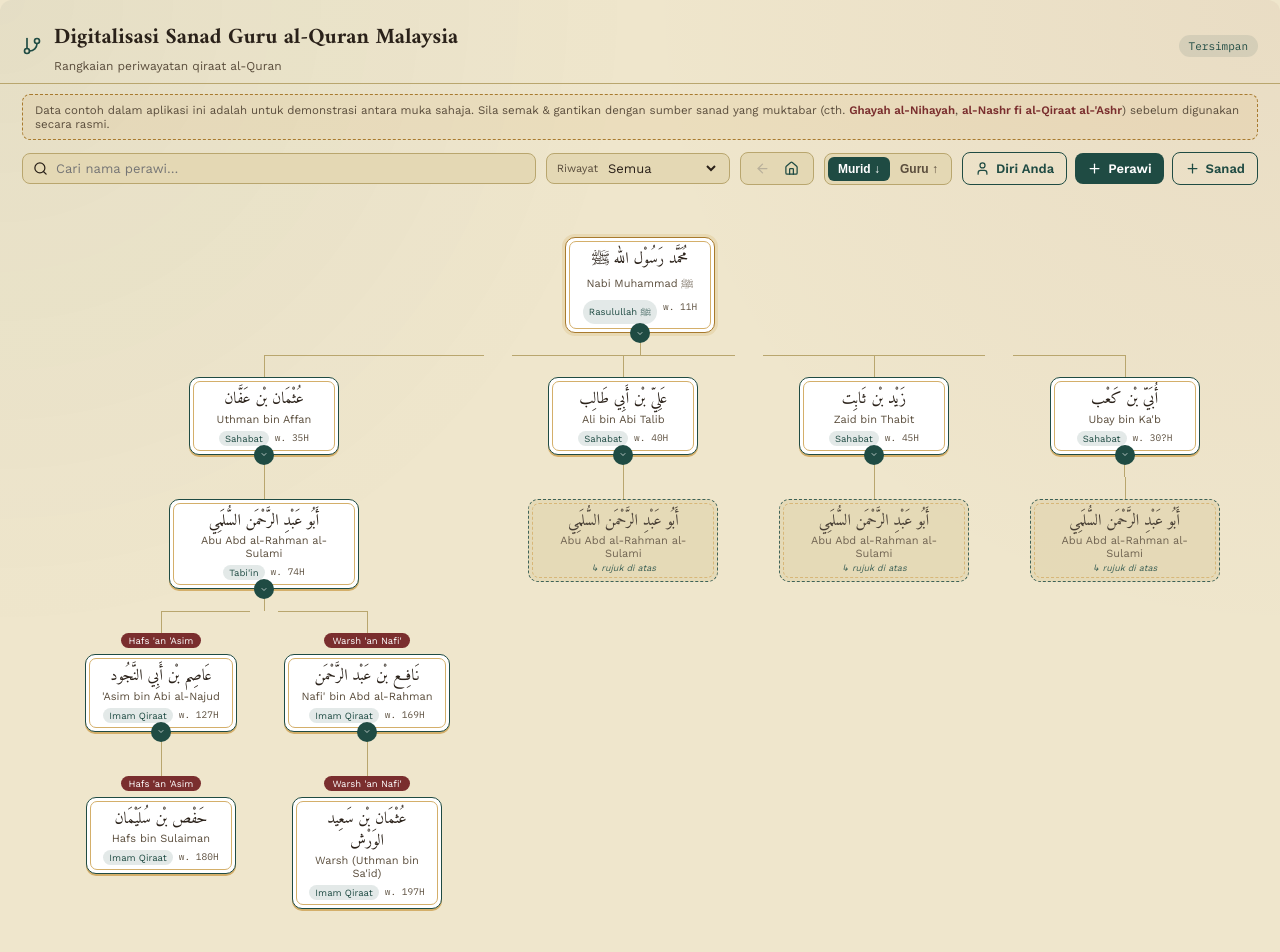
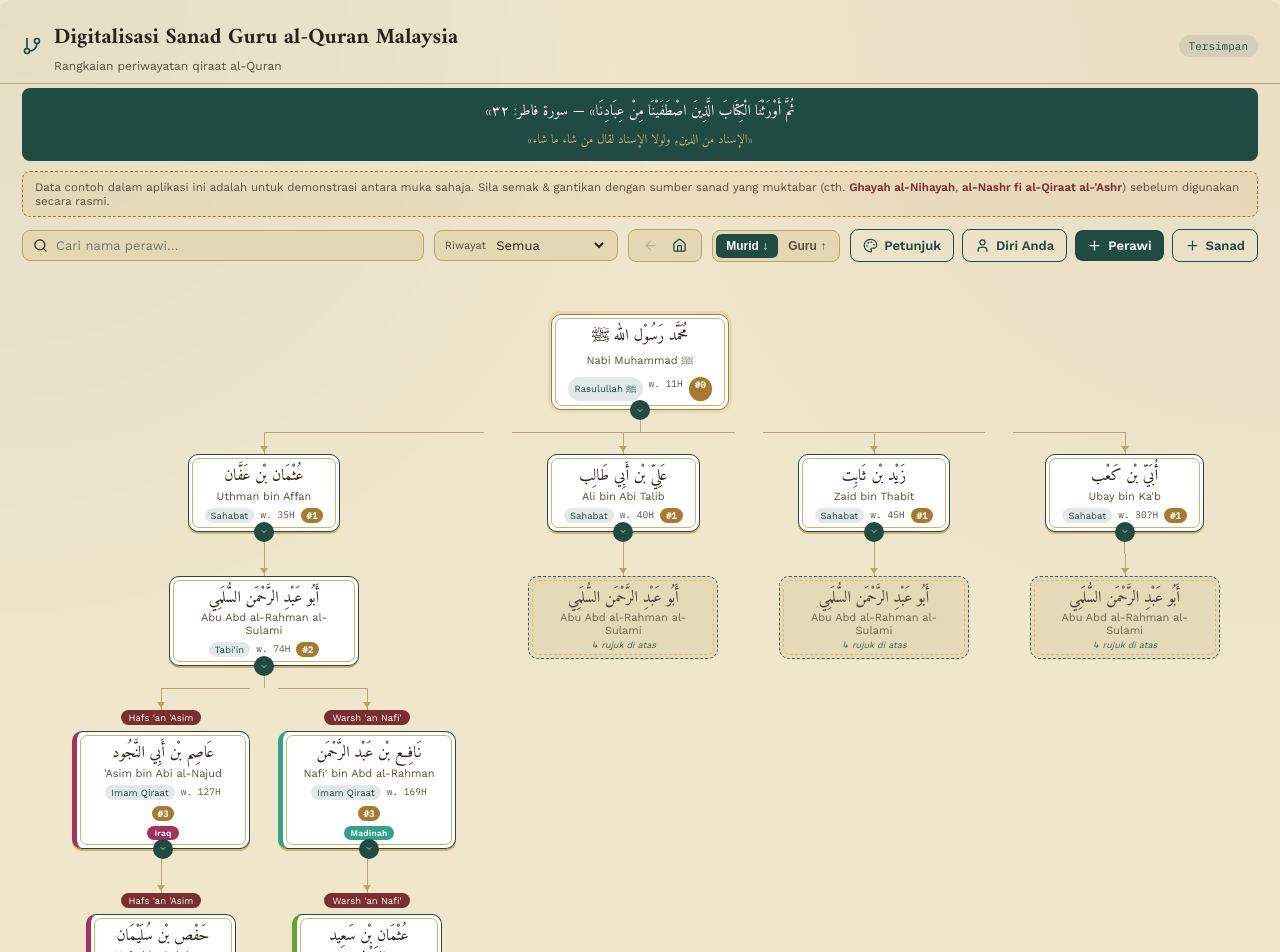
Before and after one commit to zulikhwan87/digitalsanad, a React (Vite) app: page / in a window 1280 px wide. Shown: the top 952 px of the page. Built offline with nearby package versions, Linux system fonts and the light colour scheme.

Commit message:
Add category color legend and update perawi data
Added Palette icon and showLegend state to manage legend visibility. Updated perawi data structure to include category for each entry.

```diff
--- a/src/App.jsx
+++ b/src/App.jsx
@@ -1,7 +1,7 @@
 import { useState, useEffect, useMemo, useCallback } from "react";
 import {
   Plus, Trash2, X, ChevronDown, ChevronRight, GitBranch,
-  Home, Search, Loader2, Pencil, ArrowLeft, Check, User
+  Home, Search, Loader2, Pencil, ArrowLeft, Check, User, Palette
 } from "lucide-react";
 
 /* ---------------------------------------------------------
@@ -21,6 +21,16 @@ const TABAQAT = [
 
 const uid = (p) => `${p}_${Math.random().toString(36).slice(2, 9)}`;
 
+/* Warna konsisten dijana daripada nama kategori/kumpulan (cth. negara/mazhab),
+   supaya kategori yang sama sentiasa dapat warna yang sama tanpa perlu disimpan. */
+function categoryColor(name) {
+  if (!name) return null;
+  let hash = 0;
+  for (let i = 0; i < name.length; i++) hash = name.charCodeAt(i) + ((hash << 5) - hash);
+  const hue = Math.abs(hash) % 360;
+  return `hsl(${hue}, 52%, 42%)`;
+}
+
 const SEED_PERAWI = [
   { id: "p_nabi", nama_arab: "مُحَمَّد رَسُوْل اللّٰه ﷺ", nama_rumi: "Nabi Muhammad ﷺ", gelaran: "", tabaqat: "Rasulullah ﷺ", wafat: "11", catatan: "Menerima al-Quran daripada Malaikat Jibril a.s." },
   { id: "p_uthman", nama_arab: "عُثْمَان بْن عَفَّان", nama_rumi: "Uthman bin Affan", gelaran: "Khalifah ke-3", tabaqat: "Sahabat", wafat: "35", catatan: "" },
@@ -28,10 +38,10 @@ const SEED_PERAWI = [
   { id: "p_zaid", nama_arab: "زَيْد بْن ثَابِت", nama_rumi: "Zaid bin Thabit", gelaran: "", tabaqat: "Sahabat", wafat: "45", catatan: "Ketua penulis wahyu." },
   { id: "p_ubay", nama_arab: "أُبَيّ بْن كَعْب", nama_rumi: "Ubay bin Ka'b", gelaran: "", tabaqat: "Sahabat", wafat: "30?", catatan: "Tahun wafat berbeza mengikut riwayat." },
   { id: "p_sulami", nama_arab: "أَبُو عَبْدِ الرَّحْمَن السُّلَمِي", nama_rumi: "Abu Abd al-Rahman al-Sulami", gelaran: "", tabaqat: "Tabi'in", wafat: "74", catatan: "" },
-  { id: "p_asim", nama_arab: "عَاصِم بْن أَبِي النَّجُود", nama_rumi: "'Asim bin Abi al-Najud", gelaran: "Imam Kufah", tabaqat: "Imam Qiraat", wafat: "127", catatan: "" },
-  { id: "p_hafs", nama_arab: "حَفْص بْن سُلَيْمَان", nama_rumi: "Hafs bin Sulaiman", gelaran: "", tabaqat: "Imam Qiraat", wafat: "180", catatan: "Riwayat yang paling meluas digunakan hari ini." },
-  { id: "p_nafi", nama_arab: "نَافِع بْن عَبْد الرَّحْمَن", nama_rumi: "Nafi' bin Abd al-Rahman", gelaran: "Imam Madinah", tabaqat: "Imam Qiraat", wafat: "169", catatan: "" },
-  { id: "p_warsh", nama_arab: "عُثْمَان بْن سَعِيد الوَرْش", nama_rumi: "Warsh (Uthman bin Sa'id)", gelaran: "", tabaqat: "Imam Qiraat", wafat: "197", catatan: "" },
+  { id: "p_asim", nama_arab: "عَاصِم بْن أَبِي النَّجُود", nama_rumi: "'Asim bin Abi al-Najud", gelaran: "Imam Kufah", tabaqat: "Imam Qiraat", wafat: "127", kategori: "Iraq", catatan: "" },
+  { id: "p_hafs", nama_arab: "حَفْص بْن سُلَيْمَان", nama_rumi: "Hafs bin Sulaiman", gelaran: "", tabaqat: "Imam Qiraat", wafat: "180", kategori: "Iraq", catatan: "Riwayat yang paling meluas digunakan hari ini." },
+  { id: "p_nafi", nama_arab: "نَافِع بْن عَبْد الرَّحْمَن", nama_rumi: "Nafi' bin Abd al-Rahman", gelaran: "Imam Madinah", tabaqat: "Imam Qiraat", wafat: "169", kategori: "Madinah", catatan: "" },
+  { id: "p_warsh", nama_arab: "عُثْمَان بْن سَعِيد الوَرْش", nama_rumi: "Warsh (Uthman bin Sa'id)", gelaran: "", tabaqat: "Imam Qiraat", wafat: "197", kategori: "Mesir", catatan: "" },
 ];
 
 const SEED_SANAD = [
@@ -70,6 +80,7 @@ export default function PokokSanadApp() {
   const [editingPerawi, setEditingPerawi] = useState(null);
   const [showAddSanad, setShowAddSanad] = useState(false);
   const [sanadPrefill, setSanadPrefill] = useState(null);
+  const [showLegend, setShowLegend] = useState(false);
 
   /* ---------- load (localStorage) ---------- */
   useEffect(() => {
@@ -121,6 +132,48 @@ export default function PokokSanadApp() {
     const s = new Set(sanad.map((e) => e.riwayat).filter(Boolean));
     return ["Semua", ...Array.from(s).sort()];
   }, [sanad]);
+
+  /* Peringkat sanad = bilangan langkah terpendek dari Rasulullah ﷺ ke setiap
+     perawi, dikira merentasi SEMUA riwayat (bukan ikut penapis semasa),
+     supaya ia mencerminkan struktur data sebenar, bukan paparan semasa. */
+  const distanceMap = useMemo(() => {
+    const map = {};
+    const childrenOf = {};
+    sanad.forEach((e) => {
+      if (!childrenOf[e.guru_id]) childrenOf[e.guru_id] = [];
+      childrenOf[e.guru_id].push(e.murid_id);
+    });
+    const roots = perawi.filter((p) => p.tabaqat === "Rasulullah ﷺ").map((p) => p.id);
+    const queue = [];
+    roots.forEach((id) => {
+      map[id] = 0;
+      queue.push(id);
+    });
+    let qi = 0;
+    while (qi < queue.length) {
+      const cur = queue[qi++];
+      (childrenOf[cur] || []).forEach((next) => {
+        if (!(next in map)) {
+          map[next] = map[cur] + 1;
+          queue.push(next);
+        }
+      });
+    }
+    return map;
+  }, [perawi, sanad]);
+
+  /* Petunjuk warna kategori (cth. negara/kumpulan qiraat), seperti legend
+     dalam poster asal — dijana automatik daripada data sebenar. */
+  const categories = useMemo(() => {
+    const map = new Map();
+    perawi.forEach((p) => {
+      if (p.kategori) {
+        if (!map.has(p.kategori)) map.set(p.kategori, { color: categoryColor(p.kategori), count: 0 });
+        map.get(p.kategori).count += 1;
+      }
+    });
+    return Array.from(map.entries());
+  }, [perawi]);
 
   const getChildren = useCallback(
     (id) =>
@@ -262,6 +315,15 @@ export default function PokokSanadApp() {
         </div>
       </header>
 
+      <div className="quote-block">
+        <p className="quote-ayat">
+          «ثُمَّ أَوْرَثْنَا الْكِتَابَ الَّذِينَ اصْطَفَيْنَا مِنْ عِبَادِنَا» — سورة فاطر: ٣٢
+        </p>
+        <p className="quote-hadith">
+          «الإسناد من الدين، ولولا الإسناد لقال من شاء ما شاء»
+        </p>
+      </div>
+
       <div className="disclaimer">
         Data contoh dalam aplikasi ini adalah untuk demonstrasi antara muka sahaja. Sila semak &amp; gantikan
         dengan sumber sanad yang muktabar (cth. <em>Ghayah al-Nihayah</em>, <em>al-Nashr fi al-Qiraat al-'Ashr</em>)
@@ -330,6 +392,13 @@ export default function PokokSanadApp() {
         </div>
 
         <div className="tool-group actions-group">
+          <button
+            className={`btn-secondary${showLegend ? " active" : ""}`}
+            onClick={() => setShowLegend((v) => !v)}
+            title="Papar/sembunyi petunjuk warna kategori"
+          >
+            <Palette size={15} /> Petunjuk
+          </button>
           <button className="btn-secondary" onClick={handleAddSelf} title="Tambah nama anda dan sambungkan ke guru anda">
             <User size={15} /> Diri Anda
           </button>
@@ -341,6 +410,24 @@ export default function PokokSanadApp() {
           </button>
         </div>
       </div>
+
+      {showLegend && (
+        <div className="legend-bar">
+          {categories.length === 0 ? (
+            <span className="muted">
+              Belum ada kategori ditambah. Isi medan "Kategori" bila tambah/sunting perawi
+              (cth. nama negara atau kumpulan qiraat) untuk ia dipaparkan di sini dengan warna automatik.
+            </span>
+          ) : (
+            categories.map(([name, info]) => (
+              <span className="legend-chip" key={name}>
+                <span className="legend-dot" style={{ background: info.color }} />
+                {name} ({info.count})
+              </span>
+            ))
+          )}
+        </div>
+      )}
 
       <div className="main-area">
         <div className="tree-canvas">
@@ -356,6 +443,7 @@ export default function PokokSanadApp() {
               selectedId={selectedId}
               direction={direction}
               visited={new Set()}
+              distanceMap={distanceMap}
             />
           ) : (
             <div className="empty-state">Tiada perawi lagi. Tambah perawi pertama untuk mula.</div>
@@ -373,6 +461,23 @@ export default function PokokSanadApp() {
               <span className="badge">{selected.tabaqat}</span>
               {selected.wafat && <span className="wafat">w. {selected.wafat}H</span>}
             </div>
+
+            <div className="depth-box">
+              {selected.id in distanceMap ? (
+                <>
+                  <span className="depth-number">{distanceMap[selected.id]}</span>
+                  <span className="depth-label">
+                    peringkat sanad daripada Rasulullah ﷺ
+                    {distanceMap[selected.id] === 0 ? " (ini Rasulullah ﷺ)" : ""}
+                  </span>
+                </>
+              ) : (
+                <span className="depth-label depth-missing">
+                  Belum bersambung ke Rasulullah ﷺ — masih ada jurang rekod guru.
+                </span>
+              )}
+            </div>
+
             {selected.catatan && <p className="detail-note">{selected.catatan}</p>}
 
             <div className="detail-actions">
@@ -443,6 +548,12 @@ export default function PokokSanadApp() {
         />
       )}
 
+      <footer className="app-footer">
+        <span>Disediakan oleh: <em>— isi nama/institusi anda —</em></span>
+        <span>Sumber: <em>— isi rujukan sumber anda —</em></span>
+        <span>Hak cipta terpelihara</span>
+      </footer>
+
       <style>{CSS}</style>
     </Shell>
   );
@@ -451,7 +562,7 @@ export default function PokokSanadApp() {
 /* ---------------------------------------------------------
    TREE NODE (recursive, top-down "family tree")
 --------------------------------------------------------- */
-function TreeNode({ id, perawiMap, getChildren, collapsed, toggleCollapse, onSelect, onDrill, selectedId, direction, visited }) {
+function TreeNode({ id, perawiMap, getChildren, collapsed, toggleCollapse, onSelect, onDrill, selectedId, direction, visited, distanceMap }) {
   const p = perawiMap[id];
   if (!p) return null;
   visited.add(id);
@@ -459,11 +570,13 @@ function TreeNode({ id, perawiMap, getChildren, collapsed, toggleCollapse, onSel
   const isCollapsed = collapsed.has(id);
   const isSelected = selectedId === id;
   const isProphet = p.tabaqat === "Rasulullah ﷺ";
+  const catColor = categoryColor(p.kategori);
 
   return (
     <div className="tree-node-wrap">
       <div
         className={`node-card${isSelected ? " selected" : ""}${isProphet ? " node-prophet" : ""}`}
+        style={catColor ? { borderLeftColor: catColor, borderLeftWidth: "5px" } : undefined}
         onClick={() => onSelect(id)}
         onDoubleClick={() => onDrill(id)}
       >
@@ -480,7 +593,15 @@ function TreeNode({ id, perawiMap, getChildren, collapsed, toggleCollapse, onSel
         <div className="node-meta">
           <span className="badge">{p.tabaqat}</span>
           {p.wafat && <span className="wafat">w. {p.wafat}H</span>}
+          {id in distanceMap && (
+            <span className="peringkat-chip" title="Peringkat sanad daripada Rasulullah ﷺ">
+              #{distanceMap[id]}
+            </span>
+          )}
         </div>
+        {p.kategori && (
+          <div className="kategori-chip" style={{ background: catColor }}>{p.kategori}</div>
+        )}
       </div>
 
       {direction === "naik" && children.length === 0 && (
@@ -497,6 +618,7 @@ function TreeNode({ id, perawiMap, getChildren, collapsed, toggleCollapse, onSel
               const alreadyShown = visited.has(child.id);
               return (
                 <div className="child-branch" key={edge.id}>
+                  <div className={`connector-arrow ${direction === "naik" ? "arrow-up" : "arrow-down"}`} />
                   {edge.riwayat && edge.riwayat !== "Umum" && (
                     <div className="edge-chip">{edge.riwayat}</div>
                   )}
@@ -521,6 +643,7 @@ function TreeNode({ id, perawiMap, getChildren, collapsed, toggleCollapse, onSel
                       selectedId={selectedId}
                       direction={direction}
                       visited={visited}
+                      distanceMap={distanceMap}
                     />
                   )}
                 </div>
@@ -543,6 +666,7 @@ function PerawiModal({ initial, onClose, onSave }) {
     gelaran: "",
     tabaqat: TABAQAT[2],
     wafat: "",
+    kategori: "",
     catatan: "",
     ...(initial || {}),
   });
@@ -564,6 +688,9 @@ function PerawiModal({ initial, onClose, onSave }) {
         </label>
         <label>Gelaran
           <input value={form.gelaran} onChange={(e) => set("gelaran", e.target.value)} placeholder="Contoh: Imam Kufah" />
+        </label>
+        <label>Kategori (negara / kumpulan qiraat)
+          <input value={form.kategori} onChange={(e) => set("kategori", e.target.value)} placeholder="Contoh: Mesir, Syam, Kuwait" />
         </label>
         <div className="modal-row">
           <label>Tabaqat
@@ -698,6 +825,15 @@ const CSS = `
 .nav-group button { border:none; background:transparent; color: var(--teal); cursor:pointer; padding:2px 4px; display:flex; }
 .nav-group button:disabled { color: #b9b09a; cursor: not-allowed; }
 .actions-group { margin-left:auto; gap:8px; background:none; border:none; padding:0; }
+.btn-secondary.active { background: var(--teal); color:#fff; }
+.legend-bar { display:flex; flex-wrap:wrap; gap:8px; padding: 0 22px 12px; }
+.legend-chip { display:flex; align-items:center; gap:6px; font-size:11px; background:#fff; border:1px solid var(--line); padding:4px 10px; border-radius:20px; }
+.legend-dot { width:9px; height:9px; border-radius:50%; display:inline-block; flex-shrink:0; }
+.quote-block { margin: 4px 22px 0; background: var(--teal); color:#fff; border-radius:8px; padding:10px 16px; text-align:center; }
+.quote-ayat { font-family:'Amiri',serif; font-size:15px; margin:0; }
+.quote-hadith { font-family:'Amiri',serif; font-size:12.5px; margin:4px 0 0; color: var(--gold-light); }
+.app-footer { display:flex; flex-wrap:wrap; gap:16px; justify-content:center; padding:12px 22px; border-top:1px solid var(--line); font-size:10.5px; color: var(--ink-soft); }
+.app-footer em { color: var(--teal); font-style:normal; }
 .direction-group { gap:0; padding:3px; }
 .direction-group button { border:none; background:transparent; color: var(--ink-soft); font-size:12px; font-weight:600; padding:5px 10px; border-radius:6px; cursor:pointer; }
 .direction-group button.dir-active { background: var(--teal); color:#fff; }
@@ -722,6 +858,10 @@ const CSS = `
 .node-card::before { content:''; position:absolute; inset: 3px; border: 1px solid var(--gold-light); border-radius: 7px; pointer-events:none; }
 .node-card.selected { border-color: var(--maroon); box-shadow: 0 0 0 3px rgba(122,46,46,0.15); }
 .node-card.node-prophet { border-color: var(--gold); box-shadow: 0 0 0 3px rgba(212,175,106,0.25); }
+.kategori-chip { margin-top:5px; font-size:8.5px; color:#fff; padding:2px 7px; border-radius:20px; display:inline-block; font-weight:600; letter-spacing:0.2px; }
+.connector-arrow { position:absolute; top:14px; left:50%; transform:translateX(-50%); width:0; height:0; border-left:4px solid transparent; border-right:4px solid transparent; z-index:1; }
+.connector-arrow.arrow-down { border-top:6px solid var(--line); }
+.connector-arrow.arrow-up { border-bottom:6px solid var(--line); top:2px; }
 .node-card.node-ref { border-style: dashed; background: var(--parchment-deep); opacity: 0.85; box-shadow: none; padding-bottom: 8px; }
 .node-card.node-ref::before { border-style: dashed; }
 .ref-caption { font-size: 9px; color: var(--teal); font-style: italic; margin-top: 3px; }
@@ -733,6 +873,7 @@ const CSS = `
 .node-meta { margin-top:5px; display:flex; gap:6px; justify-content:center; flex-wrap:wrap; }
 .badge { font-size: 9.5px; background: rgba(31,75,67,0.12); color: var(--teal); padding:2px 6px; border-radius: 20px; }
 .wafat { font-size: 9.5px; font-family:'IBM Plex Mono',monospace; color: var(--ink-soft); }
+.peringkat-chip { font-size: 9px; font-family:'IBM Plex Mono',monospace; background: var(--gold); color:#fff; padding:2px 6px; border-radius: 20px; font-weight:600; }
 
 .connector-stub { width:1px; height:22px; background: var(--line); }
 .children-row { display:flex; }
@@ -750,6 +891,10 @@ const CSS = `
 .detail-head button { border:none; background:none; cursor:pointer; color: var(--ink-soft); }
 .detail-rumi { font-size:12px; color: var(--ink-soft); margin:4px 0 8px; }
 .detail-badges { display:flex; gap:6px; margin-bottom:10px; }
+.depth-box { display:flex; align-items:center; gap:10px; background:#fff; border:1px solid var(--gold); border-radius:8px; padding:8px 10px; margin-bottom:10px; }
+.depth-number { font-family:'IBM Plex Mono',monospace; font-size:22px; font-weight:700; color: var(--gold); line-height:1; }
+.depth-label { font-size:11px; color: var(--ink-soft); line-height:1.3; }
+.depth-missing { color: var(--maroon); }
 .detail-note { font-size:12px; background:#fff; padding:8px; border-radius:6px; border:1px solid var(--line); }
 .detail-actions { display:flex; flex-direction:column; gap:6px; margin: 12px 0; }
 .detail-actions button { display:flex; align-items:center; gap:6px; border:1px solid var(--teal); color:var(--teal); background:#fff; border-radius:6px; padding:7px 10px; font-size:12px; cursor:pointer; }
```
